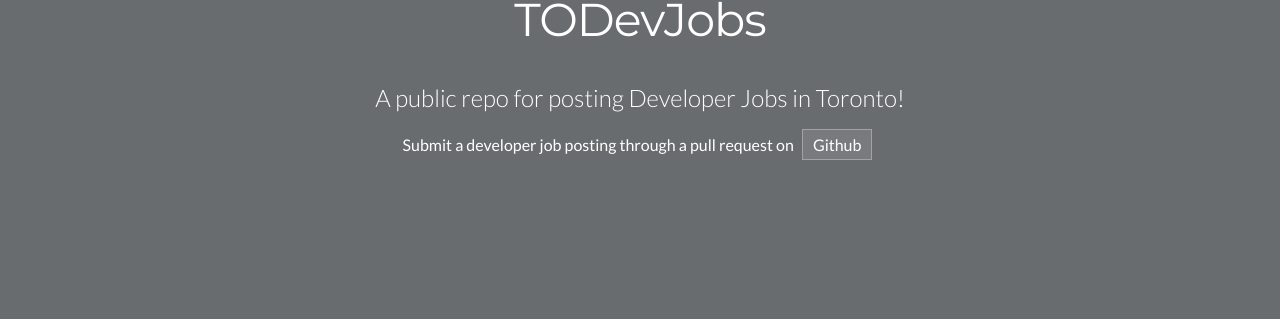
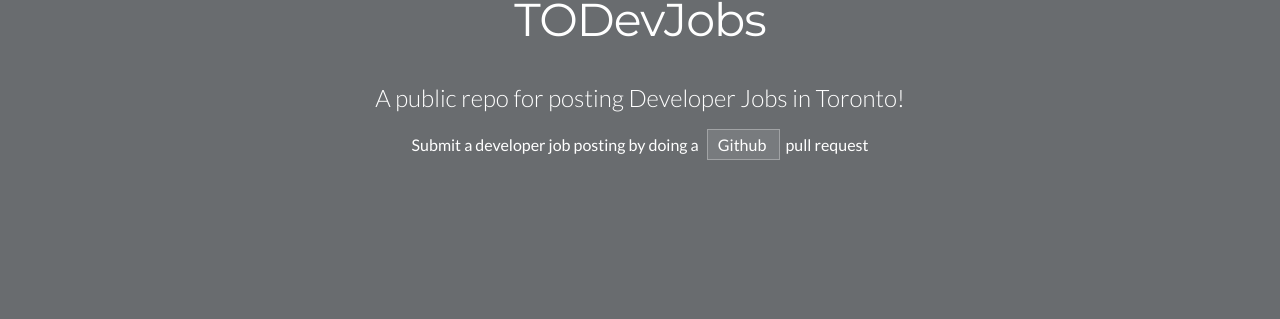
Before and after one commit to izzydoesizzy/todevjobs, a Jekyll site: the page built from index.html, in a window 1280 px wide. Shown: the part 259-578 px from the top of the page. Built offline with Jekyll 4.4.1, drawn with Linux system fonts in a browser that asks for light colours.

Commit message:
Changed subtitle

```diff
--- a/index.html
+++ b/index.html
@@ -52,7 +52,7 @@ title: Home
 
 				<!-- Browse Jobs -->
 				<div class="browse-jobs">
-					Submit a developer job posting through a pull request on <a href="https://github.com/izzydoesizzy/todevjobs/" target="_blank">Github </a>
+					Submit a developer job posting by doing a <a href="https://github.com/izzydoesizzy/todevjobs/" target="_blank">Github </a>pull request
 				</div>
 
 			</div>
```
